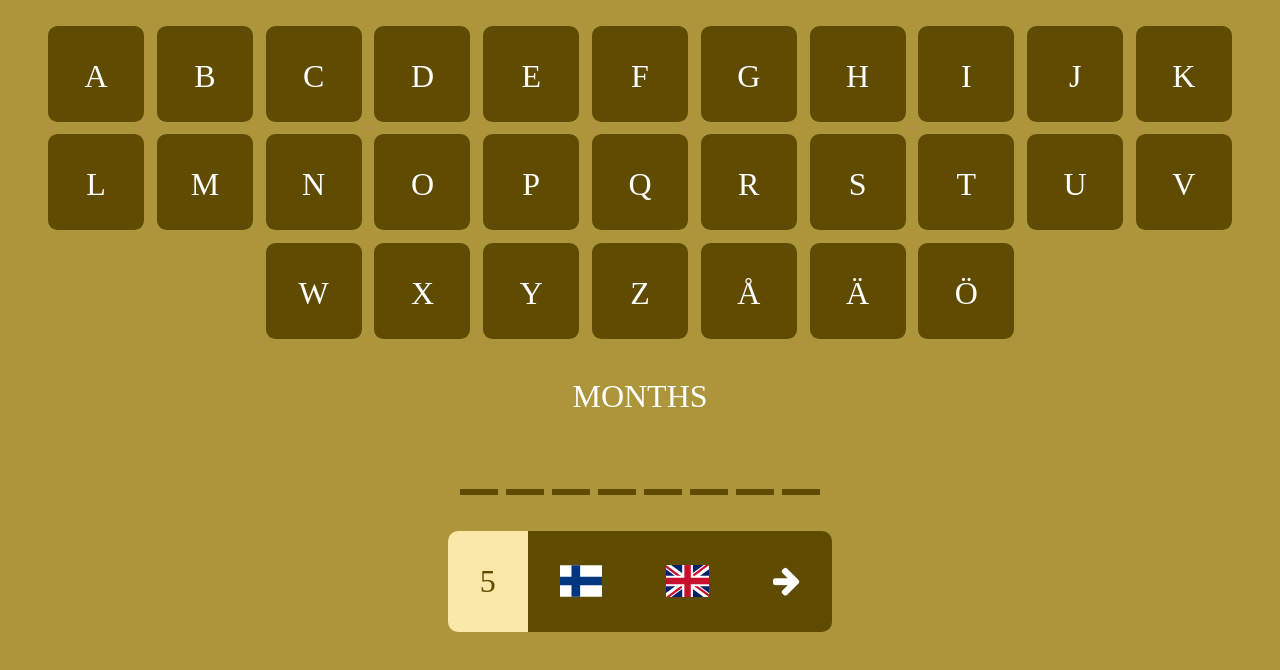
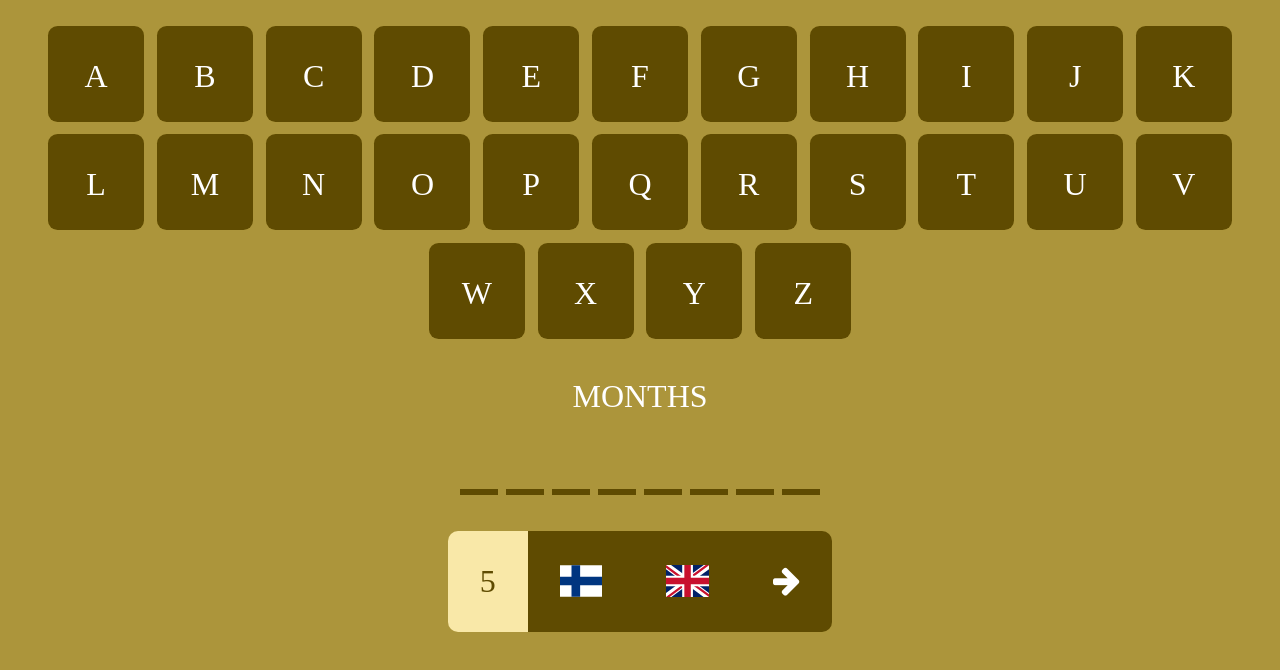
Before and after one commit to janipalsamaki/word-guess-react, a React (Create React App) app: page / in a window 1280 px wide. Shown: the top 670 px of the page. Built offline with nearby package versions, Linux system fonts and the light colour scheme.

Commit message:
Different alphabet for English and Finnish.

```diff
--- a/src/containers/App/App.js
+++ b/src/containers/App/App.js
@@ -21,7 +21,8 @@ class App extends Component {
   }
 
   getInitialState(language = 'gb') {
-    const letters = [...'ABCDEFGHIJKLMNOPQRSTUVWXYZÅÄÖ'].map(letter => ({letter, disabled: false}));
+    const alphabet = language === 'gb' ? 'ABCDEFGHIJKLMNOPQRSTUVWXYZ' : 'ABCDEFGHIJKLMNOPQRSTUVWXYZÅÄÖ';
+    const letters = [...alphabet].map(letter => ({letter, disabled: false}));
 
     const dictionaries = new Map();
     dictionaries.set('fi', dictionary_fi);
```
